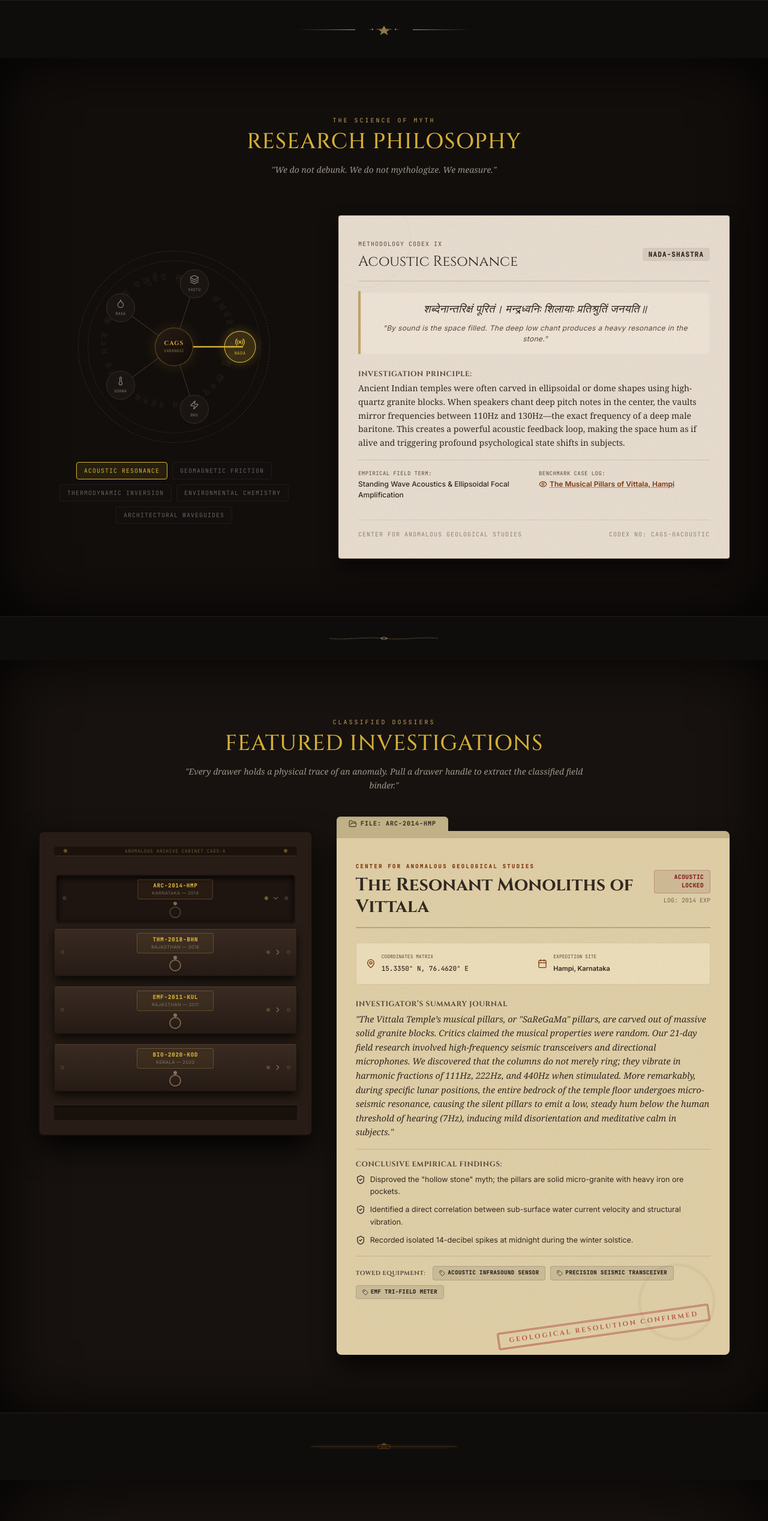
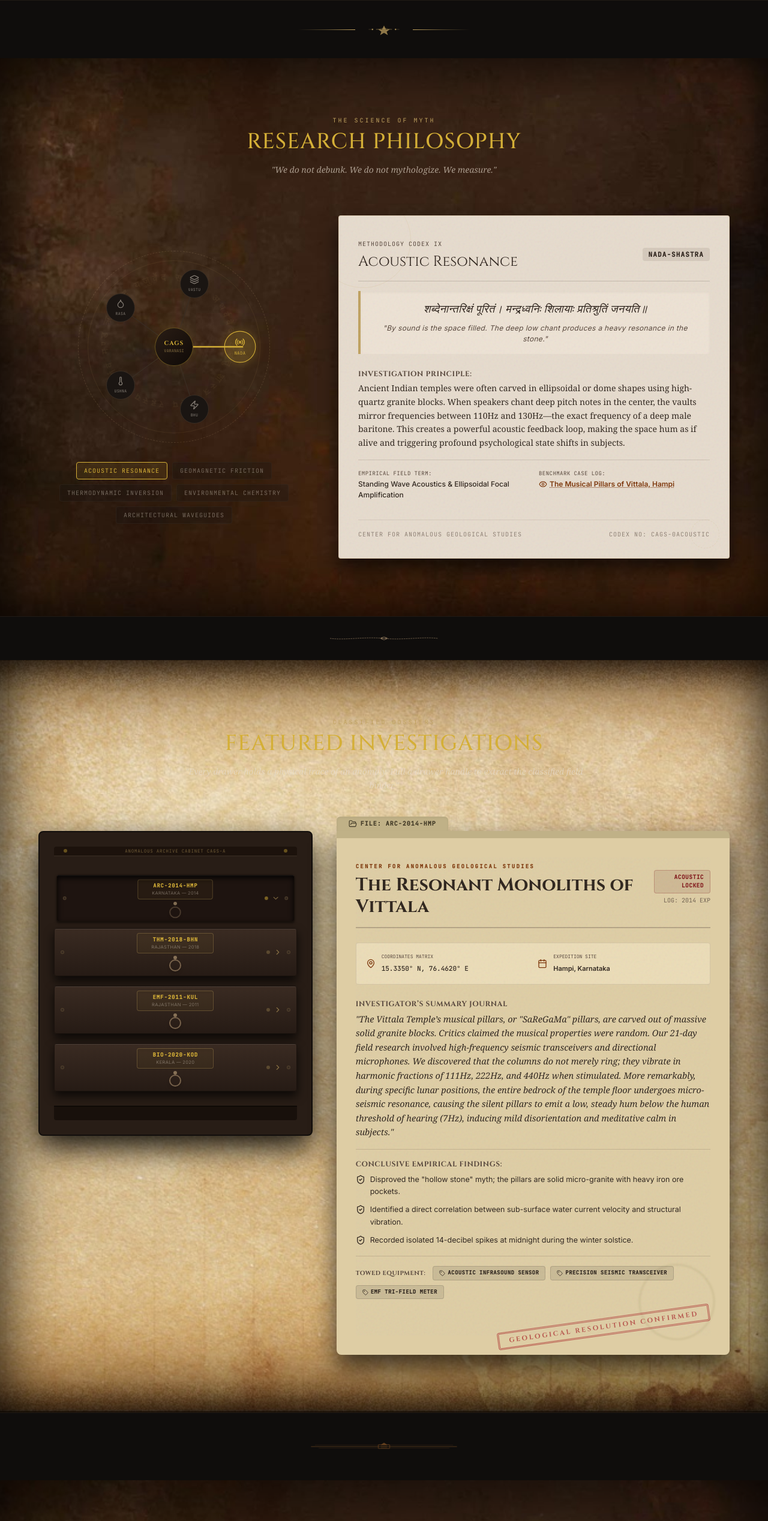
Before and after one commit to NightRishi106/RAM-ASHOK-KUMAR, a React (Vite) app: page / in a window 1280 px wide. Shown: the part 1951-4486 px from the top of the page at 60% size. Built offline with nearby package versions, Linux system fonts and the light colour scheme; a web font is replaced by a local one.

Commit message:
feat: apply background textures to section components
Replaced solid background colors with custom textures across all main sections to enhance the documentary-style aesthetic.

```diff
--- a/src/components/ContactSection.tsx
+++ b/src/components/ContactSection.tsx
@@ -71,7 +71,16 @@ export default function ContactSection() {
   };
 
   return (
-    <section id="contact" className="relative py-24 px-4 md:px-8 lg:px-16 bg-[#161210] overflow-hidden">
+    <section id="contact" className="relative py-24 px-4 md:px-8 lg:px-16 overflow-hidden">
+      {/* Background Texture from User */}
+      <div
+        className="absolute inset-0 z-0"
+        style={{
+          backgroundImage: "url('/BACKGROUND%202.jpg')",
+          backgroundSize: 'cover',
+          backgroundPosition: 'center',
+        }}
+      />
       {/* Heavy vignette for ambient reading lighting */}
       <div className="absolute inset-0 vignette-heavy pointer-events-none" />
 
--- a/src/components/EquipmentSection.tsx
+++ b/src/components/EquipmentSection.tsx
@@ -113,7 +113,16 @@ export default function EquipmentSection() {
   };
 
   return (
-    <section id="equipment" className="relative py-24 px-4 md:px-8 lg:px-16 bg-[#161210] overflow-hidden border-b border-bronze-dark/40">
+    <section id="equipment" className="relative py-24 px-4 md:px-8 lg:px-16 overflow-hidden border-b border-bronze-dark/40">
+      {/* Background Texture from User */}
+      <div
+        className="absolute inset-0 z-0"
+        style={{
+          backgroundImage: "url('/BACKGROUND%202.jpg')",
+          backgroundSize: 'cover',
+          backgroundPosition: 'center',
+        }}
+      />
       {/* Background vignette */}
       <div className="absolute inset-0 vignette-ambient pointer-events-none" />
 
--- a/src/components/InvestigationsSection.tsx
+++ b/src/components/InvestigationsSection.tsx
@@ -21,7 +21,16 @@ export default function InvestigationsSection() {
   };
 
   return (
-    <section id="archives" className="relative py-24 px-4 md:px-8 lg:px-16 bg-[#17120f] overflow-hidden border-b border-bronze-dark/40">
+    <section id="archives" className="relative py-24 px-4 md:px-8 lg:px-16 overflow-hidden border-b border-bronze-dark/40">
+      {/* Background Texture from User */}
+      <div
+        className="absolute inset-0 z-0"
+        style={{
+          backgroundImage: "url('/BACKGROUND%201.jpg')",
+          backgroundSize: 'cover',
+          backgroundPosition: 'center',
+        }}
+      />
       {/* Background Vignette */}
       <div className="absolute inset-0 vignette-ambient pointer-events-none" />
 
--- a/src/components/LibrarySection.tsx
+++ b/src/components/LibrarySection.tsx
@@ -11,7 +11,16 @@ export default function LibrarySection() {
   const selectedBook = libraryItems.find(item => item.id === selectedBookId) || libraryItems[0];
 
   return (
-    <section id="library" className="relative py-24 px-4 md:px-8 lg:px-16 bg-[#1a1411] overflow-hidden border-b border-bronze-dark/40">
+    <section id="library" className="relative py-24 px-4 md:px-8 lg:px-16 overflow-hidden border-b border-bronze-dark/40">
+      {/* Background Texture from User */}
+      <div
+        className="absolute inset-0 z-0"
+        style={{
+          backgroundImage: "url('/BACKGROUND%202.jpg')",
+          backgroundSize: 'cover',
+          backgroundPosition: 'center',
+        }}
+      />
       {/* Heavy Vignette */}
       <div className="absolute inset-0 vignette-heavy pointer-events-none" />
 
--- a/src/components/MythRealitySection.tsx
+++ b/src/components/MythRealitySection.tsx
@@ -20,7 +20,16 @@ export default function MythRealitySection() {
   };
 
   return (
-    <section id="myths" className="relative py-24 px-4 md:px-8 lg:px-16 bg-[#130f0e] overflow-hidden border-b border-bronze-dark/40">
+    <section id="myths" className="relative py-24 px-4 md:px-8 lg:px-16 overflow-hidden border-b border-bronze-dark/40">
+      {/* Background Texture from User */}
+      <div
+        className="absolute inset-0 z-0"
+        style={{
+          backgroundImage: "url('/BACKGROUND%201.jpg')",
+          backgroundSize: 'cover',
+          backgroundPosition: 'center',
+        }}
+      />
       {/* Vignette vignette ambient */}
       <div className="absolute inset-0 vignette-ambient pointer-events-none" />
 
--- a/src/components/PhilosophySection.tsx
+++ b/src/components/PhilosophySection.tsx
@@ -90,7 +90,16 @@ export default function PhilosophySection() {
   const selectedNode = nodes.find(n => n.id === selectedNodeId) || nodes[0];
 
   return (
-    <section id="philosophy" className="relative py-24 px-4 md:px-8 lg:px-16 bg-[#120e0c] overflow-hidden border-b border-bronze-dark/40">
+    <section id="philosophy" className="relative py-24 px-4 md:px-8 lg:px-16 overflow-hidden border-b border-bronze-dark/40">
+      {/* Background Texture from User */}
+      <div
+        className="absolute inset-0 z-0"
+        style={{
+          backgroundImage: "url('/BACKGROUND%202.jpg')",
+          backgroundSize: 'cover',
+          backgroundPosition: 'center',
+        }}
+      />
 
       {/* Background grain and vignette */}
       <div className="absolute inset-0 vignette-ambient pointer-events-none" />
--- a/src/components/TimelineSection.tsx
+++ b/src/components/TimelineSection.tsx
@@ -5,7 +5,16 @@ import { timelineMilestones } from '../data';
 
 export default function TimelineSection() {
   return (
-    <section id="timeline" className="relative py-24 px-4 md:px-8 lg:px-16 bg-[#120e0c] overflow-hidden border-b border-bronze-dark/40">
+    <section id="timeline" className="relative py-24 px-4 md:px-8 lg:px-16 overflow-hidden border-b border-bronze-dark/40">
+      {/* Background Texture from User */}
+      <div
+        className="absolute inset-0 z-0"
+        style={{
+          backgroundImage: "url('/BACKGROUND%201.jpg')",
+          backgroundSize: 'cover',
+          backgroundPosition: 'center',
+        }}
+      />
       {/* Vignette */}
       <div className="absolute inset-0 vignette-ambient pointer-events-none" />
 
```
